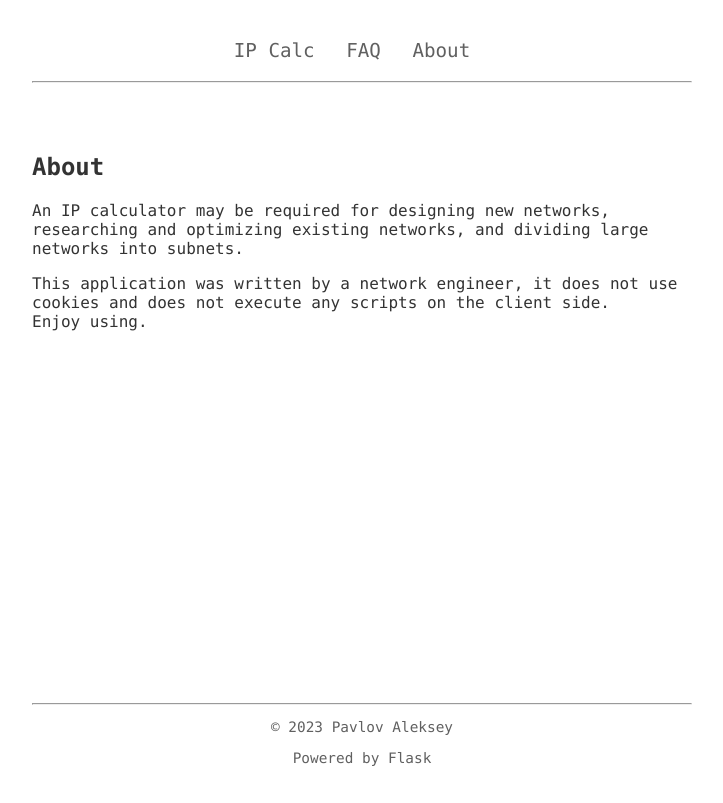
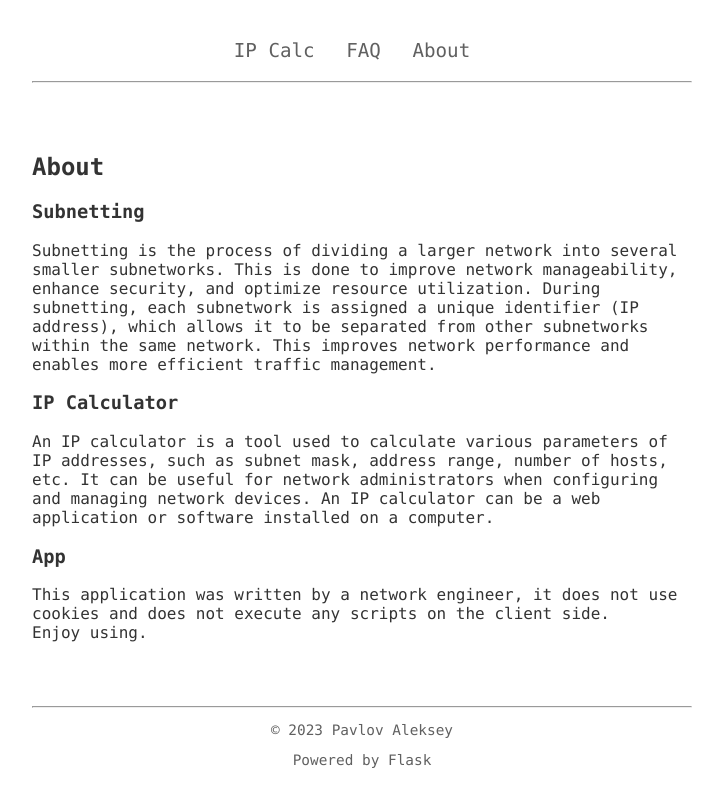
Before and after one commit to acidpuzzle/ipcalc.online, a Flask app: page /about in a window 1280 px wide. Shown: the whole page, without its empty margins (278-1001 px from the left). Before the commit the page ends 766 px from the top, so only its background shows below. Run offline with Flask 2, Linux system fonts and the light colour scheme.

Commit message:
edited: regex, faq, about

```diff
--- a/ipcalc/calculator.py
+++ b/ipcalc/calculator.py
@@ -2,7 +2,7 @@ import re
 from ipaddress import *
 
 # regex to split arguments
-regex = re.compile(r"[\s\/%\\_]+")
+regex = re.compile(r"[^\d.]+")
 
 
 def _parse_input(user_string: str) -> tuple:
--- a/ipcalc/static/css/styles.css
+++ b/ipcalc/static/css/styles.css
@@ -99,6 +99,10 @@ td.v6_col2 {
   padding: 20px;
 }
 
+p.indent {
+  text-indent: 1em;
+}
+
 li.inline {
   list-style: none;
   display: inline;
--- a/ipcalc/templates/about.html
+++ b/ipcalc/templates/about.html
@@ -1,9 +1,21 @@
 {% extends 'base.html' %}
 {%- block title %}About {{ super() }}{% endblock -%}
 {% block content %}
-<h1>About</h1>
-<p>An IP calculator may be required for designing new networks, researching and optimizing existing networks, and
-    dividing large networks into subnets.</p>
+<h2>About</h2>
+<!--<p>- Hello, what is <b>subnetting</b>?</p>-->
+<h3>Subnetting</h3>
+<p>Subnetting is the process of dividing a larger network into several smaller subnetworks.
+    This is done to improve network manageability, enhance security, and optimize resource utilization.
+    During subnetting, each subnetwork is assigned a unique identifier (IP address),
+    which allows it to be separated from other subnetworks within the same network.
+    This improves network performance and enables more efficient traffic management.</p>
+<!--<p>- Okay, what is <b>ip calculator</b>?</p>-->
+<h3>IP Calculator</h3>
+<p>An IP calculator is a tool used to calculate various parameters of IP addresses,
+    such as subnet mask, address range, number of hosts, etc. It can be useful for
+    network administrators when configuring and managing network devices.
+    An IP calculator can be a web application or software installed on a computer.</p>
+<h3>App</h3>
 <p>This application was written by a network engineer,
     it does not use cookies and does not execute any scripts on the client side. <br>
     Enjoy using.</p>
```
Also changed, not shown: ipcalc/templates/faq.html (+5 -4 lines).
